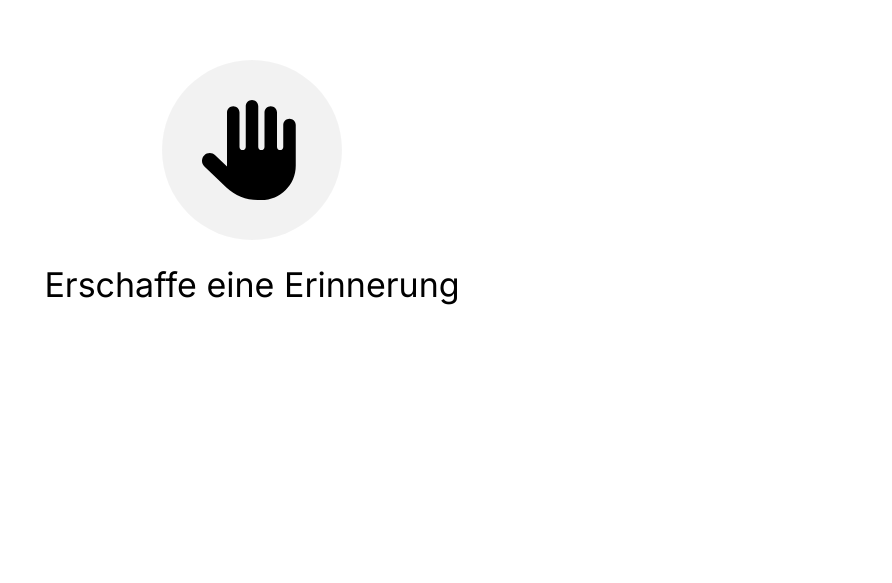
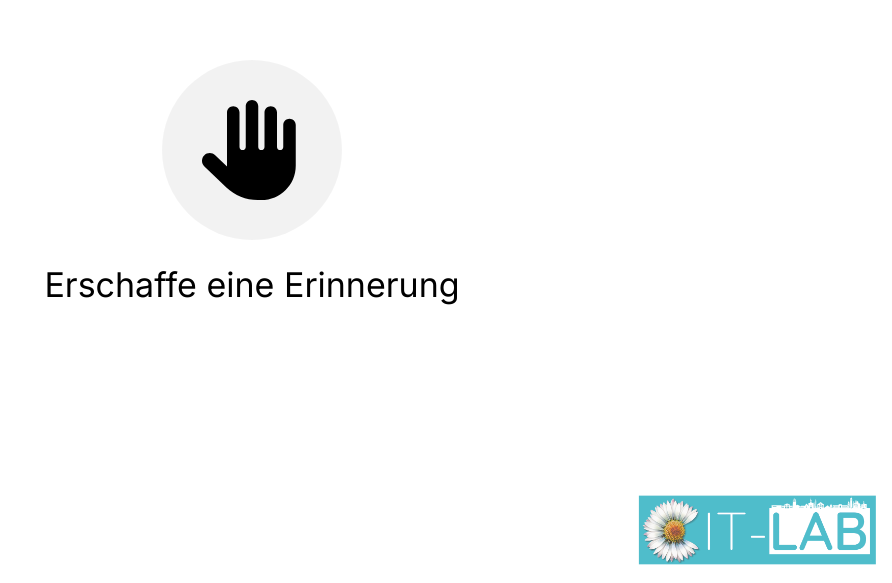
Before and after one commit to ITLab-CC/photobooth, a React (Vite) app in the folder frontend/: page / in a window 1280 px wide. Shown: the part 217-800 px from the top of the page, without its empty margins (388-1280 px from the left). Built offline with nearby package versions, Linux system fonts and the light colour scheme.

Commit message:
fontend changes

```diff
--- a/frontend/src/pages/PhotoBoxPage.tsx
+++ b/frontend/src/pages/PhotoBoxPage.tsx
@@ -28,6 +28,7 @@ import {
   getImage,
   printImage,
 } from "../api";
+import itlabImage from "../assets/it-lab-banner.svg";
 
 interface ImageResponse {
   image_id: string;
@@ -691,6 +692,20 @@ export default function PhotoBoxPage() {
           }}
         />
 
+      <Box
+        component="img"
+        src={itlabImage}
+        alt="Itlab Logo"
+        sx={{
+          position: "fixed",
+          bottom: 16,
+          right: 16,
+          width: 250,
+          opacity: 0.8,
+        }}
+      />
+
+
         <Snackbar
           open={snackbarOpen}
           autoHideDuration={3000}
```
